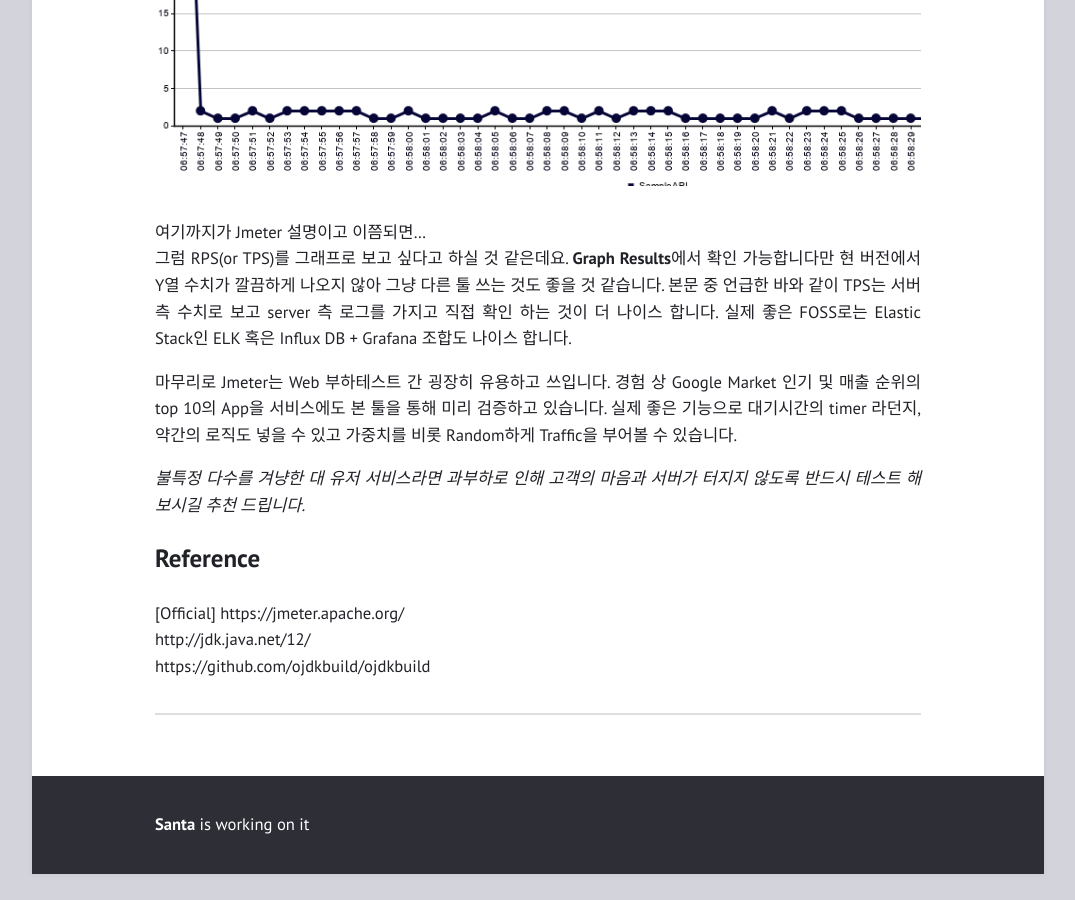
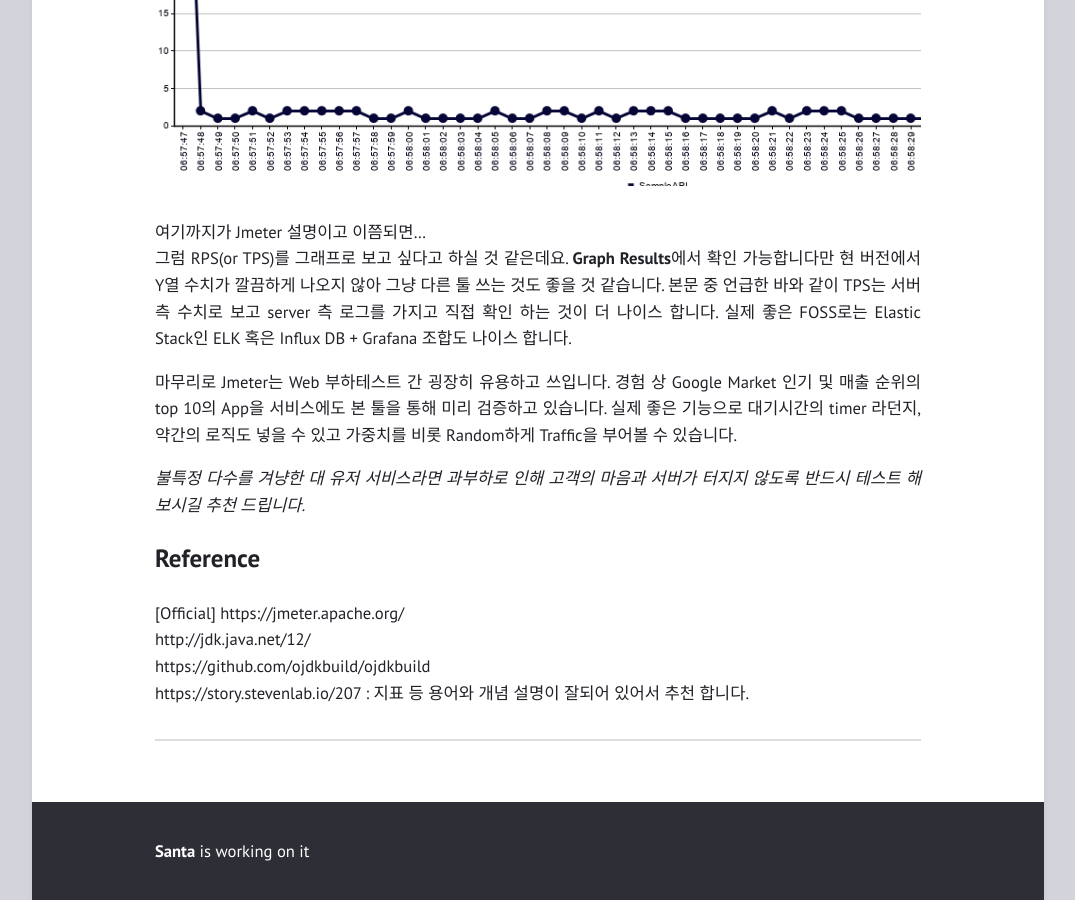
Before and after one commit to dec9th/dec9th.github.io, a Jekyll site: the page built from _posts/2019-05-30-jmeter-installation.md, in a window 1280 px wide and 900 px high, scrolled down 9641 px. Shown: the whole window, without its empty margins (102-1177 px from the left). Built offline with Jekyll 4.4.1, drawn with Linux system fonts in a browser that asks for light colours; comment, search, counter and statistics services are not loaded; before the commit the page ends 10515 px from its top, so only the background shows below that.

Commit message:
Update 2019-05-30-jmeter-installation.md

```diff
--- a/_posts/2019-05-30-jmeter-installation.md
+++ b/_posts/2019-05-30-jmeter-installation.md
@@ -177,3 +177,4 @@ Bot 단위 설정을 위해 아래와 같이 `Thread Group`을 선택 합니다.
 [Official] https://jmeter.apache.org/
 http://jdk.java.net/12/
 https://github.com/ojdkbuild/ojdkbuild
+https://story.stevenlab.io/207 : 지표 등 용어와 개념 설명이 잘되어 있어서 추천 합니다.
```
